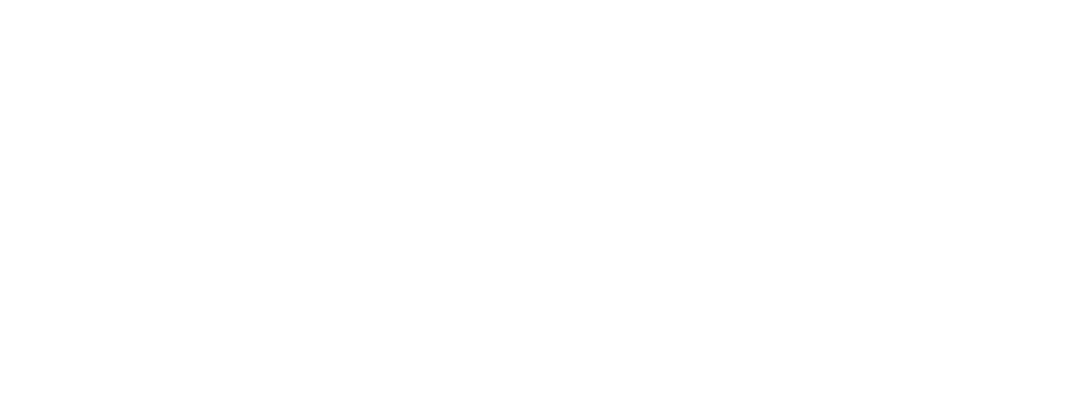
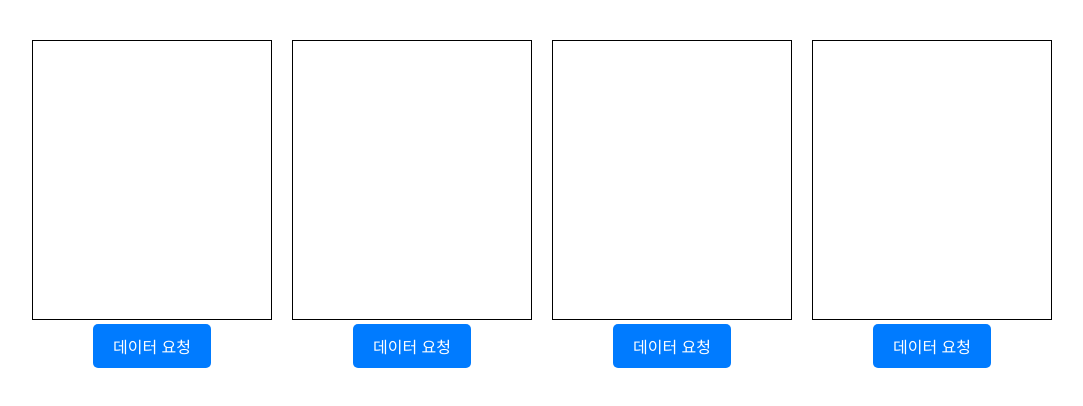
Before and after one commit to PakaOxO/javascript-retry-api, a React (Create React App) app in the folder react-msw/: page / in a window 1280 px wide. Shown: the top 406 px of the page, without its empty margins (98-1181 px from the left). Built offline with nearby package versions, Linux system fonts and the light colour scheme.

Commit message:
feat: api test component, ApiTester

```diff
--- a/react-msw/src/App.tsx
+++ b/react-msw/src/App.tsx
@@ -1,7 +1,27 @@
 import './App.css';
+import styled from 'styled-components';
+import ApiTester from './components/ApiTester/ApiTester';
+
+const StyledFlexbox = styled.div`
+  position: relative;
+  width: 1100px;
+  padding: 40px;
+  margin: 0 auto;
+  display: flex;
+  justify-content: space-between;
+`;
 
 function App() {
-  return <div className="App"></div>;
+  return (
+    <div className="App">
+      <StyledFlexbox>
+        <ApiTester />
+        <ApiTester />
+        <ApiTester />
+        <ApiTester />
+      </StyledFlexbox>
+    </div>
+  );
 }
 
 export default App;
--- /dev/null
+++ b/react-msw/src/components/ApiTester/ApiRefresher.tsx
@@ -0,0 +1,23 @@
+import React from 'react';
+import styled from 'styled-components';
+import Button from '../common/Button';
+
+const StyledContainer = styled.div`
+  padding: 4px;
+  display: flex;
+  justify-content: center;
+`;
+
+interface IProps {
+  onRefresh: () => void;
+}
+
+const ApiRefresher: React.FC<IProps> = ({ onRefresh }) => {
+  return (
+    <StyledContainer>
+      <Button text="데이터 요청" clickHandler={onRefresh} />
+    </StyledContainer>
+  );
+};
+
+export default ApiRefresher;
--- /dev/null
+++ b/react-msw/src/components/ApiTester/ApiResult.tsx
@@ -0,0 +1,20 @@
+import React from 'react';
+import styled from 'styled-components';
+
+const StyledContainer = styled.div`
+  width: 100%;
+  height: 280px;
+  border: 1px solid black;
+`;
+
+interface IProps {
+  data: any;
+}
+
+const ApiResult: React.FC<IProps> = ({ data }) => {
+  console.log(data);
+
+  return <StyledContainer></StyledContainer>;
+};
+
+export default ApiResult;
--- /dev/null
+++ b/react-msw/src/components/ApiTester/ApiTester.tsx
@@ -0,0 +1,31 @@
+import { useEffect } from 'react';
+import styled from 'styled-components';
+import ApiResult from './ApiResult';
+import ApiRefresher from './ApiRefresher';
+import ApiResultSkeleton from '../Skeletons/ApiResultSkeleton';
+import useFetch from '../../core/useFetch';
+
+const StyledContainer = styled.div`
+  width: 240px;
+`;
+
+const ApiTester = () => {
+  const { loading, data, fetch } = useFetch();
+
+  useEffect(() => {
+    fetch('');
+  }, [fetch]);
+
+  const refreshHandler = () => {
+    fetch('');
+  };
+
+  return (
+    <StyledContainer>
+      {loading ? <ApiResultSkeleton /> : <ApiResult data={data} />}
+      <ApiRefresher onRefresh={refreshHandler} />
+    </StyledContainer>
+  );
+};
+
+export default ApiTester;
--- /dev/null
+++ b/react-msw/src/components/Skeletons/ApiResultSkeleton.tsx
@@ -0,0 +1,18 @@
+import React from 'react';
+
+import styled from 'styled-components';
+
+const StyledContainer = styled.div`
+  width: 100%;
+  height: 280px;
+  border: 1px solid black;
+  display: flex;
+  justify-content: center;
+  align-items: center;
+`;
+
+const ApiResultSkeleton = () => {
+  return <StyledContainer>Loading...</StyledContainer>;
+};
+
+export default ApiResultSkeleton;
--- a/react-msw/src/components/common/Button.tsx
+++ b/react-msw/src/components/common/Button.tsx
@@ -1,7 +1,37 @@
 import React from 'react';
+import styled from 'styled-components';
 
-const Button = () => {
-  return <div></div>;
+const StyledButton = styled.button`
+  background-color: #007bff;
+  color: white;
+  border: none;
+  padding: 10px 20px;
+  border-radius: 5px;
+  font-size: 16px;
+  cursor: pointer;
+  transition: background-color 0.3s;
+
+  &:hover {
+    background-color: #0056b3;
+  }
+
+  &:active {
+    background-color: #003f7f;
+  }
+
+  &:disabled {
+    background-color: #d6d6d6;
+    cursor: not-allowed;
+  }
+`;
+
+interface IProps {
+  text: string;
+  clickHandler: (event: React.MouseEvent<HTMLButtonElement>) => void;
+}
+
+const Button: React.FC<IProps> = ({ text, clickHandler }) => {
+  return <StyledButton onClick={clickHandler}>{text}</StyledButton>;
 };
 
 export default Button;
--- /dev/null
+++ b/react-msw/src/core/useFetch.ts
@@ -0,0 +1,25 @@
+import { useCallback, useState } from 'react';
+
+const useFetch = () => {
+  const [loading, setLoading] = useState<boolean>(false);
+  const [data, setData] = useState<any>();
+
+  const fetch = useCallback((url: string) => {
+    setLoading(true);
+
+    setTimeout(() => {
+      setLoading(false);
+      setData({});
+    }, 2000);
+
+    console.log(url);
+  }, []);
+
+  return {
+    loading,
+    data,
+    fetch,
+  };
+};
+
+export default useFetch;
--- a/react-msw/src/index.css
+++ b/react-msw/src/index.css
@@ -1,13 +1,17 @@
+* {
+  box-sizing: border-box;
+  margin: 0;
+  padding: 0;
+}
+
 body {
   margin: 0;
-  font-family: -apple-system, BlinkMacSystemFont, 'Segoe UI', 'Roboto', 'Oxygen',
-    'Ubuntu', 'Cantarell', 'Fira Sans', 'Droid Sans', 'Helvetica Neue',
-    sans-serif;
+  font-family: -apple-system, BlinkMacSystemFont, 'Segoe UI', 'Roboto', 'Oxygen', 'Ubuntu', 'Cantarell', 'Fira Sans',
+    'Droid Sans', 'Helvetica Neue', sans-serif;
   -webkit-font-smoothing: antialiased;
   -moz-osx-font-smoothing: grayscale;
 }
 
 code {
-  font-family: source-code-pro, Menlo, Monaco, Consolas, 'Courier New',
-    monospace;
+  font-family: source-code-pro, Menlo, Monaco, Consolas, 'Courier New', monospace;
 }
```
Also changed, not shown: react-msw/src/components/ApiTester/ApiTest.tsx (deleted, +0 -7 lines).
